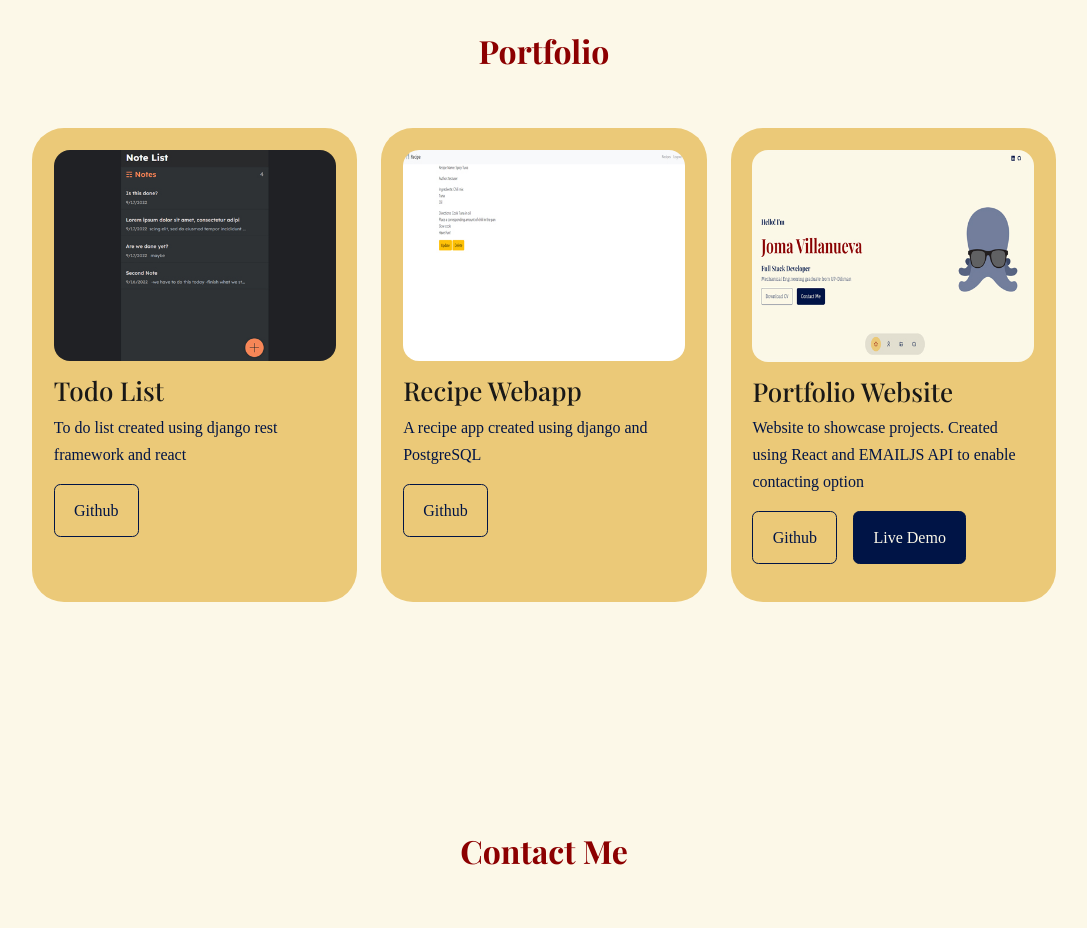
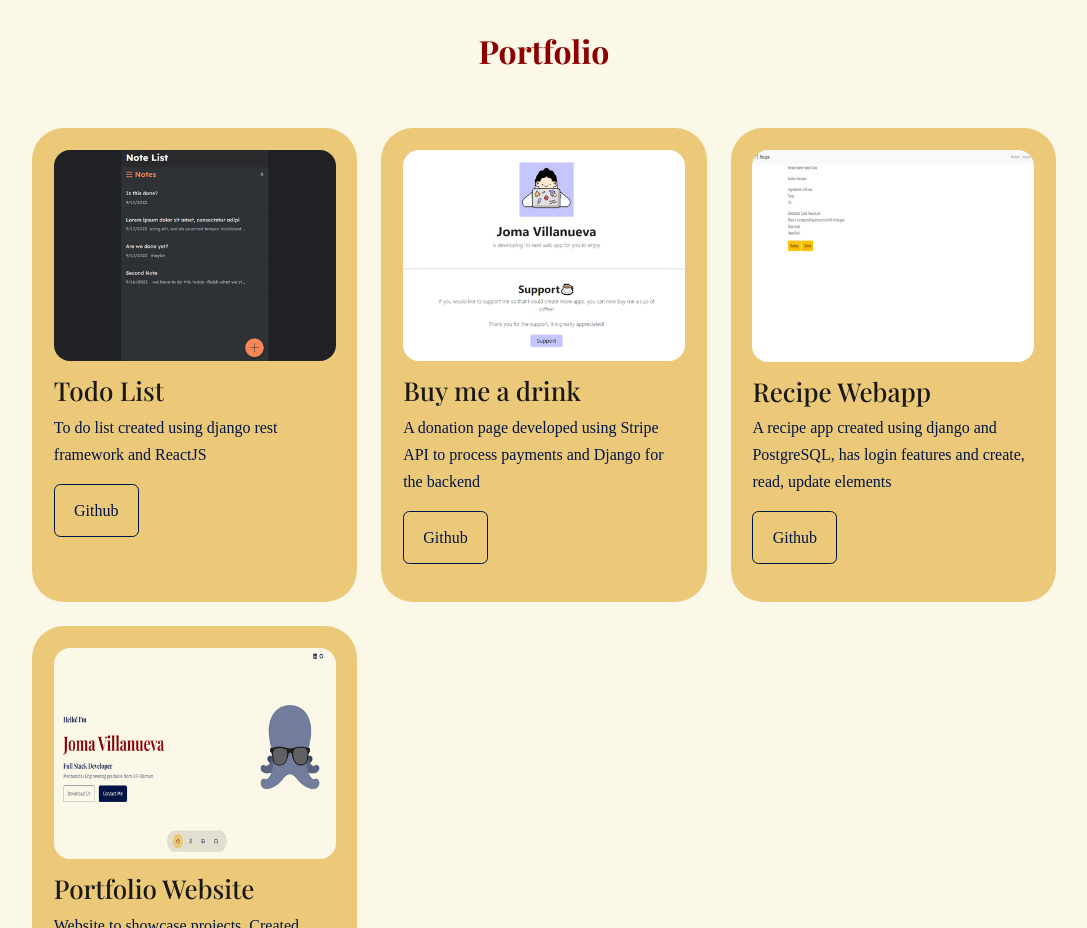
Before and after one commit to crimsonherb/react-portfolio-website, a React (Create React App) app: page / in a window 1280 px wide. Shown: the part 1640-2568 px from the top of the page, without its empty margins (96-1183 px from the left). Built offline with nearby package versions, Linux system fonts and the light colour scheme; a web font is replaced by a local one.

Commit message:
changes to portfolios

```diff
--- a/src/components/portfolio/Portfolio.jsx
+++ b/src/components/portfolio/Portfolio.jsx
@@ -1,7 +1,8 @@
 import React from 'react'
 import IMG1 from '../../assets/Recipe_webapp.jpg'
 import IMG2 from '../../assets/Todolist.jpg'
-import IMG3 from '../../assets/portfolio3.jpg'
+import IMG3 from '../../assets/Portfolio3.jpg'
+import IMG4 from '../../assets/DonationPage.jpg'
 import './portfolio.css'
 
 const data = [
@@ -9,15 +10,23 @@ const data = [
     id: 1,
     image: IMG2,
     title: 'Todo List',
-    description: 'To do list created using django rest framework and react',
+    description: 'To do list created using django rest framework and ReactJS',
     github: 'https://github.com/crimsonherb/todo-list-django-react',
+    demo: null
+  },
+  {
+    id: 4,
+    image: IMG4,
+    title: 'Buy me a drink',
+    description: 'A donation page developed using Stripe API to process payments and Django for the backend',
+    github: 'https://github.com/crimsonherb/django-stripe-donation/tree/master',
     demo: null
   },
   {
     id: 2,
     image: IMG1,
     title: 'Recipe Webapp',
-    description: 'A recipe app created using django and PostgreSQL',
+    description: 'A recipe app created using django and PostgreSQL, has login features and create, read, update elements',
     github: 'https://github.com/crimsonherb/django-project-1',
     demo: null
   },
@@ -28,7 +37,8 @@ const data = [
     description: 'Website to showcase projects. Created using React and EMAILJS API to enable contacting option',
     github: 'https://github.com/crimsonherb/react-portfolio-website',
     demo: 'https://crimsonherb.vercel.app'
-  }
+  },
+
 ]
 
 
```
Also changed, not shown: src/assets/DonationPage.jpg (added).
